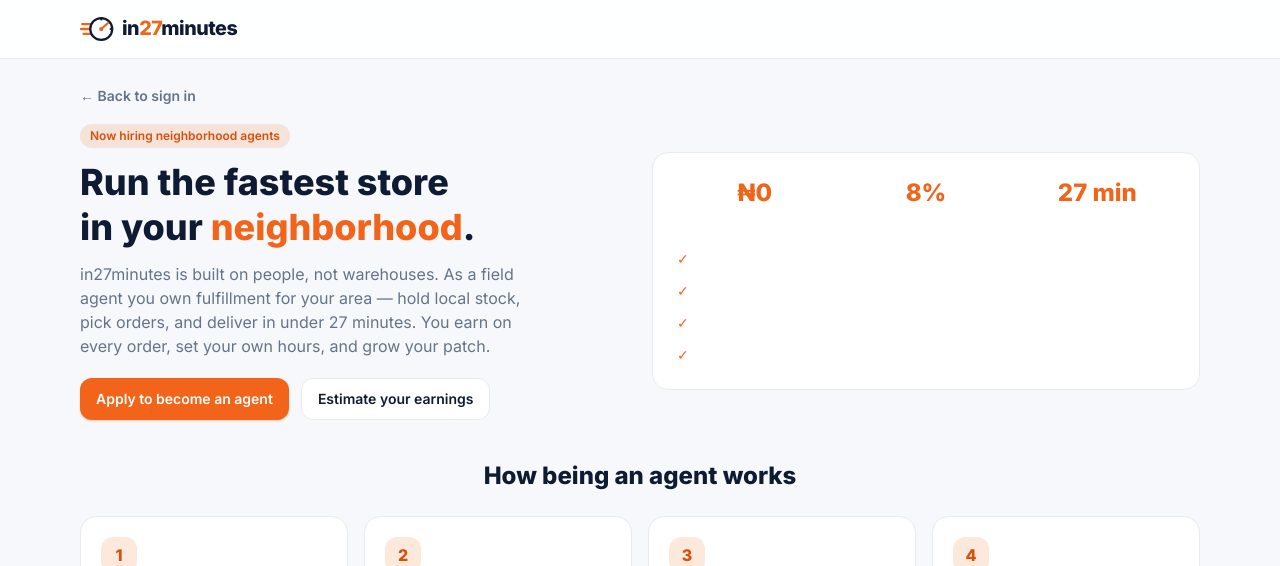
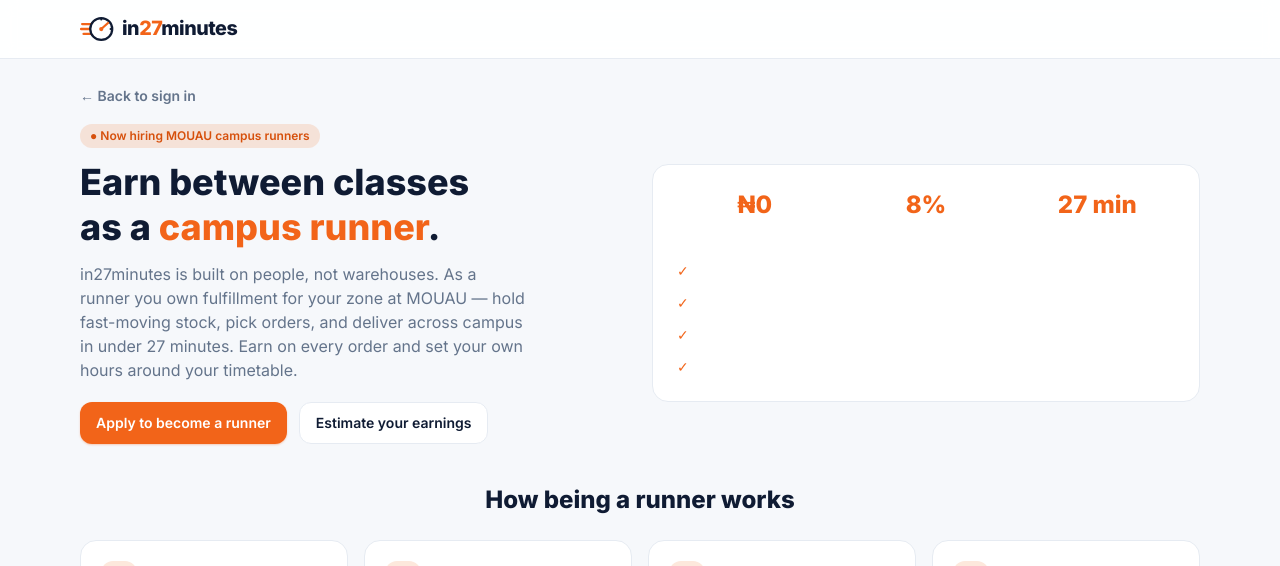
Before and after one commit to tonwubuali/in27minutes, a React (Vite) app: page / in a window 1280 px wide. Both pictures are taken after a click on the button "Become a runner →". Shown: the top 566 px of the page. Built offline with nearby package versions, Linux system fonts and the light colour scheme; no server answers.

Commit message:
Add files via upload

```diff
--- a/src/recruit/RecruitSite.jsx
+++ b/src/recruit/RecruitSite.jsx
@@ -65,19 +65,19 @@
   return (
     <div className="space-y-10">
       <div className="grid items-center gap-6 lg:grid-cols-2">
-        <div>
-          <Badge tone="orange">Now hiring neighborhood agents</Badge>
+        <div className="animate-fade-up">
+          <Badge tone="orange">● Now hiring MOUAU campus runners</Badge>
           <h1 className="mt-3 text-4xl font-extrabold leading-tight">
-            Run the fastest store <br />in your <span className="text-brand-orange">neighborhood</span>.
+            Earn between classes <br />as a <span className="text-brand-orange">campus runner</span>.
           </h1>
           <p className="mt-3 max-w-md text-slate-500">
-            in27minutes is built on people, not warehouses. As a field agent you own fulfillment
-            for your area — hold local stock, pick orders, and deliver in under 27 minutes. You
-            earn on every order, set your own hours, and grow your patch.
+            in27minutes is built on people, not warehouses. As a runner you own fulfillment for
+            your zone at MOUAU — hold fast-moving stock, pick orders, and deliver across campus in
+            under 27 minutes. Earn on every order and set your own hours around your timetable.
           </p>
           <div className="mt-5 flex flex-wrap gap-3">
             <Button onClick={() => document.querySelector("#apply")?.scrollIntoView({ behavior: "smooth" })}>
-              Apply to become an agent
+              Apply to become a runner
             </Button>
             <Button variant="outline" onClick={() => document.querySelector("#calc")?.scrollIntoView({ behavior: "smooth" })}>
               Estimate your earnings
@@ -106,7 +106,7 @@
       </div>
 
       <section>
-        <h2 className="text-center text-2xl font-extrabold">How being an agent works</h2>
+        <h2 className="text-center text-2xl font-extrabold">How being a runner works</h2>
         <div className="mt-6 grid gap-4 sm:grid-cols-2 lg:grid-cols-4">
           {STEPS.map((s, i) => (
             <Card key={s.title} className="p-5">
@@ -126,7 +126,7 @@
 
       <section id="apply" className="mx-auto max-w-lg">
         <Card className="p-6">
-          <h2 className="text-2xl font-extrabold">Apply to become an agent</h2>
+          <h2 className="text-2xl font-extrabold">Apply to become a runner</h2>
           <p className="mt-1 text-sm text-slate-500">Takes two minutes. No fees, ever.</p>
 
           <form className="mt-5 space-y-4" onSubmit={submit}>
@@ -136,7 +136,7 @@
             <Field label="Phone / WhatsApp">
               <input className={inputClass} value={form.phone} onChange={set("phone")} placeholder="e.g. 0803 000 0000" />
             </Field>
-            <Field label="Which neighborhood will you cover?">
+            <Field label="Which campus zone will you cover?">
               <select className={inputClass} value={nbId} onChange={set("neighborhoodId")}>
                 {neighborhoods.map((n) => (
                   <option key={n.id} value={n.id}>{n.name}, {n.city}</option>
```
